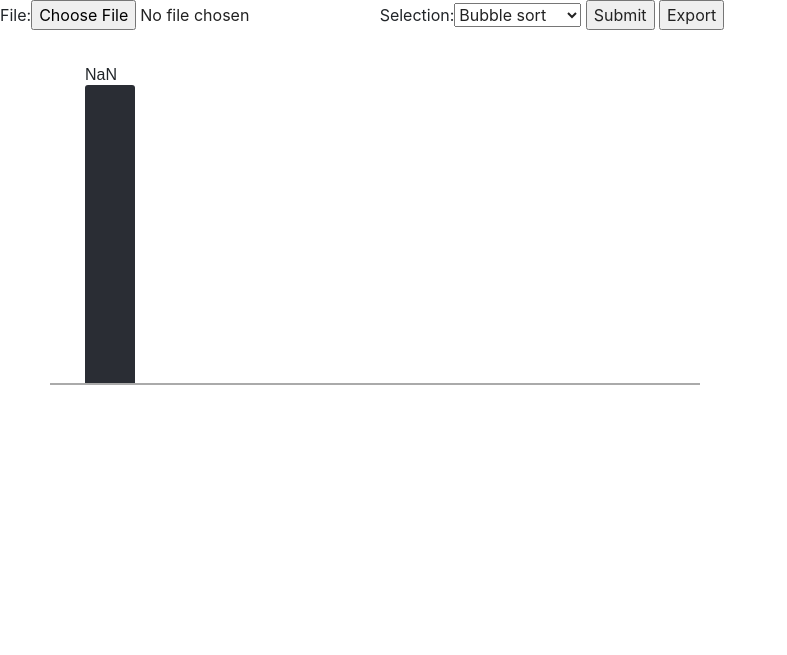
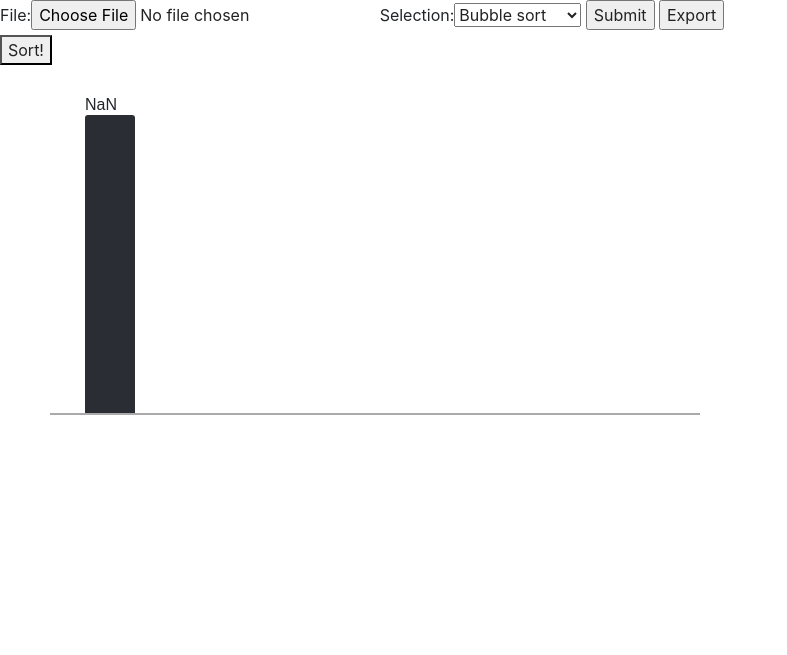
Before and after one commit to radupasparuga/algo-viewer, a Django app: page /sort in a window 1280 px wide. Shown: the part 56-711 px from the top of the page, without its empty margins (0-787 px from the left). Before the commit the page ends 441 px from the top, so only its background shows below. Run offline with Django 3.2, Linux system fonts and the light colour scheme; some libraries are stand-ins or nearby versions.

Commit message:
Added function to sort on front-end

```diff
--- a/static/css/sort_style.css
+++ b/static/css/sort_style.css
@@ -13,6 +13,8 @@
   display: block;
 }
 .chart-wrap .grid {
+  display: flex;
+  flex-direction: column;
   position: relative;
   padding: 5px 0 5px 0;
   height: 100%;
--- a/templates/sort.html
+++ b/templates/sort.html
@@ -43,6 +43,7 @@
       </form>
     </div>
 
+    <button onclick="applySort()">Sort!</button>
     <!-- Sort animation -->
     <div class="chart-wrap vertical">
       <div class="grid" id="sortBars"> </div>
@@ -68,8 +69,12 @@
       var bars = document.getElementById('sortBars');
 
       function applySort() {
-        for(var step = 0; step < path.length; step++) {
-          console.log(path[step])
+        for(var step = 0; step < path.length; step+=2) {
+          var first = document.getElementById(percentages[path[step]]),
+              second = document.getElementById(percentages[path[step+1]]);
+          aux = first.style.order ;
+          first.style.order = second.style.order
+          second.style.order = aux;
         }
       }
 
@@ -77,12 +82,12 @@
         var div = document.createElement("div");
         div.setAttribute('class', 'bar');
         var percentage = ((data[i] - min) / top_value) * 100 + 1;
-        div.setAttribute('style', '--bar-value:'+percentage+'%;');
+        percentages[i] = percentage;
+        div.setAttribute('style', '--bar-value:'+percentage+'%;order:'+i+';');
         div.setAttribute('data-name', data[i]);
         div.setAttribute('id', percentage);
         bars.appendChild(div);
       }
-      applySort()
     </script>
   </body>
 </html>
```
